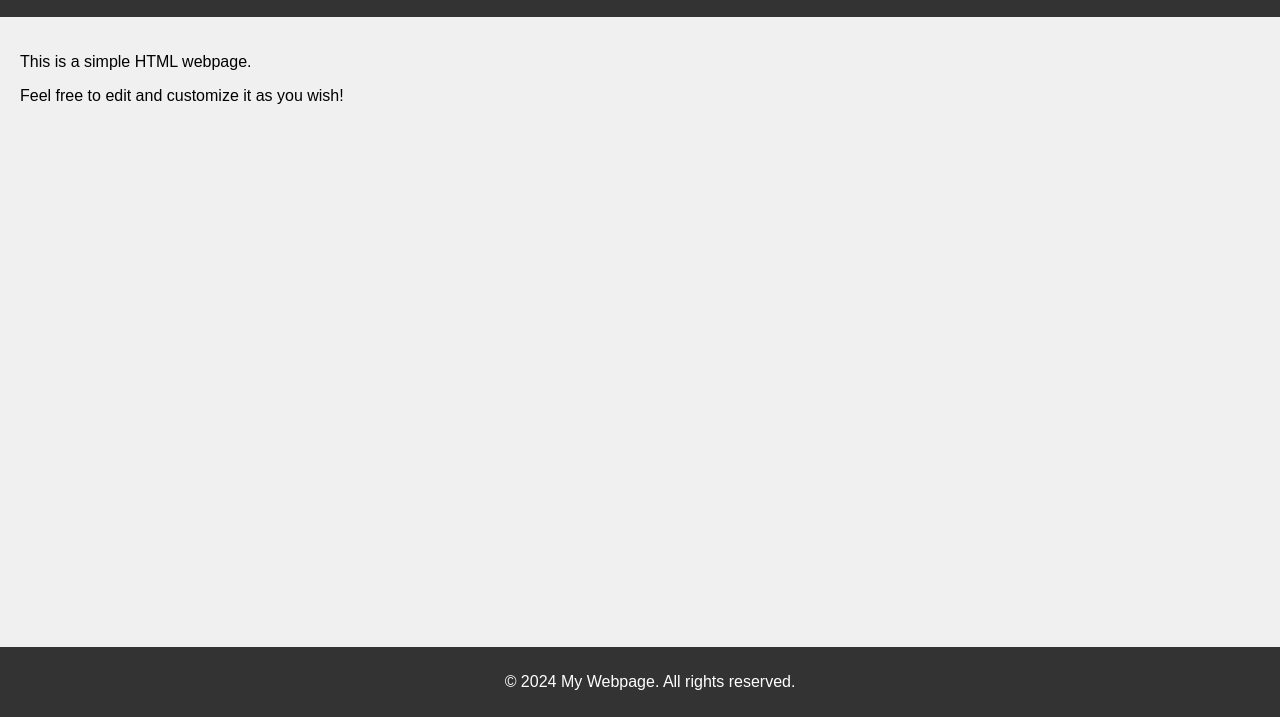
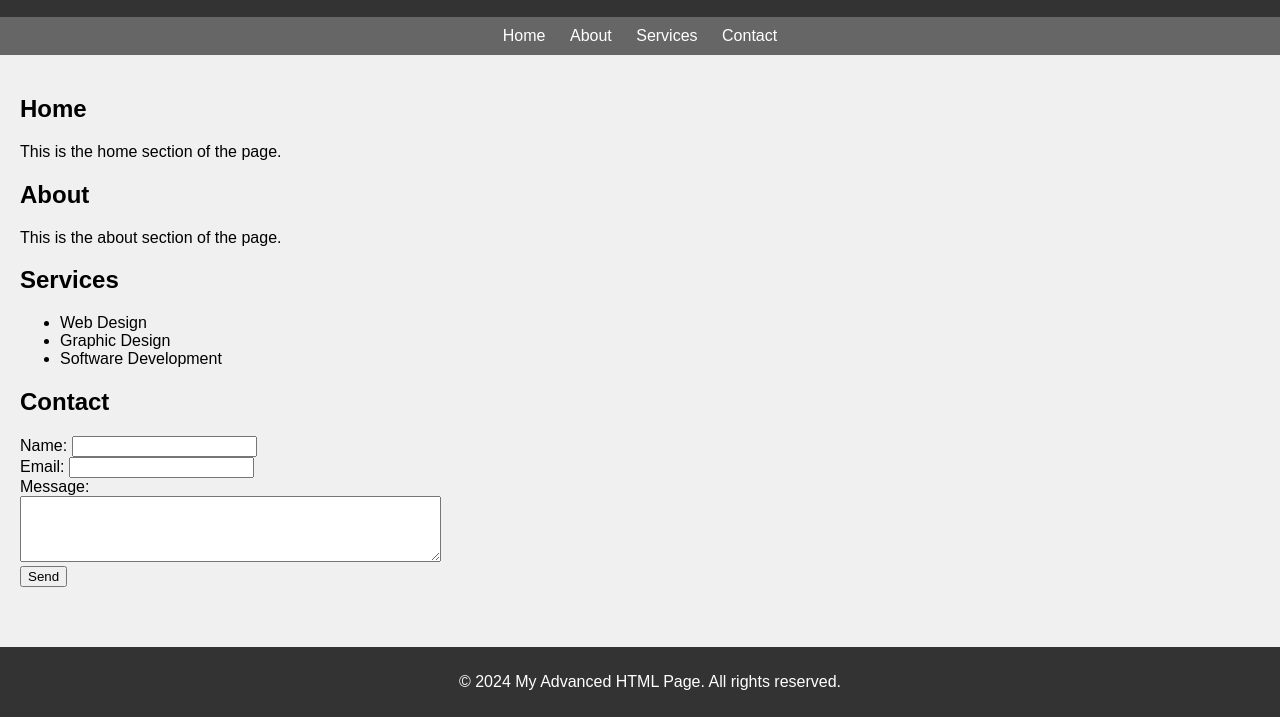
Before and after one commit to SaiGaneshBasa/New_Project, a plain HTML site: page saiganesh/index.html in a window 1280 px wide. Shown: the part 83-800 px from the top of the page. Drawn offline with Linux system fonts and the light colour scheme.

Commit message:
Update index.html

```diff
--- a/saiganesh/index.html
+++ b/saiganesh/index.html
@@ -3,7 +3,9 @@
 <head>
     <meta charset="UTF-8">
     <meta name="viewport" content="width=device-width, initial-scale=1.0">
-    <title>My Webpage</title>
+    <title>Advanced HTML Page</title>
+    <link rel="stylesheet" href="styles.css">
+    <script src="script.js" defer></script>
     <style>
         body {
             font-family: Arial, sans-serif;
@@ -16,6 +18,17 @@
             color: #fff;
             padding: 10px;
             text-align: center;
+        }
+        nav {
+            background-color: #666;
+            color: #fff;
+            padding: 10px;
+            text-align: center;
+        }
+        nav a {
+            color: #fff;
+            text-decoration: none;
+            margin: 0 10px;
         }
         main {
             padding: 20px;
@@ -33,16 +46,52 @@
 </head>
 <body>
     <header>
-        <h1>Welcome to My Webpage</h1>
+        <h1>Welcome to My Advanced HTML Page</h1>
     </header>
 
+    <nav>
+        <a href="#home">Home</a>
+        <a href="#about">About</a>
+        <a href="#services">Services</a>
+        <a href="#contact">Contact</a>
+    </nav>
+
     <main>
-        <p>This is a simple HTML webpage.</p>
-        <p>Feel free to edit and customize it as you wish!</p>
+        <section id="home">
+            <h2>Home</h2>
+            <p>This is the home section of the page.</p>
+        </section>
+
+        <section id="about">
+            <h2>About</h2>
+            <p>This is the about section of the page.</p>
+        </section>
+
+        <section id="services">
+            <h2>Services</h2>
+            <ul>
+                <li>Web Design</li>
+                <li>Graphic Design</li>
+                <li>Software Development</li>
+            </ul>
+        </section>
+
+        <section id="contact">
+            <h2>Contact</h2>
+            <form action="submit.php" method="POST">
+                <label for="name">Name:</label>
+                <input type="text" id="name" name="name" required><br>
+                <label for="email">Email:</label>
+                <input type="email" id="email" name="email" required><br>
+                <label for="message">Message:</label><br>
+                <textarea id="message" name="message" rows="4" cols="50" required></textarea><br>
+                <button type="submit">Send</button>
+            </form>
+        </section>
     </main>
 
     <footer>
-        <p>© 2024 My Webpage. All rights reserved.</p>
+        <p>© 2024 My Advanced HTML Page. All rights reserved.</p>
     </footer>
 </body>
 </html>
```
